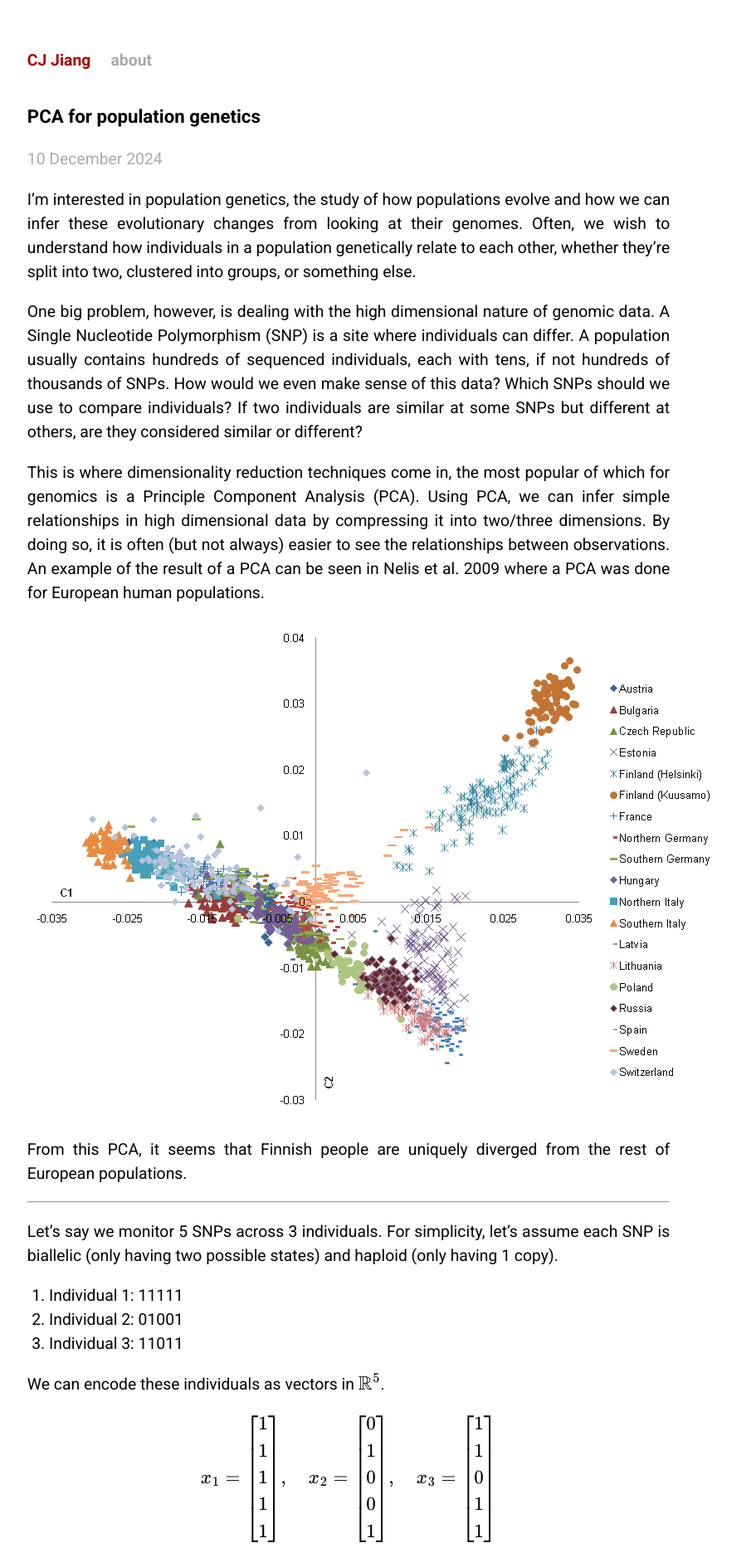
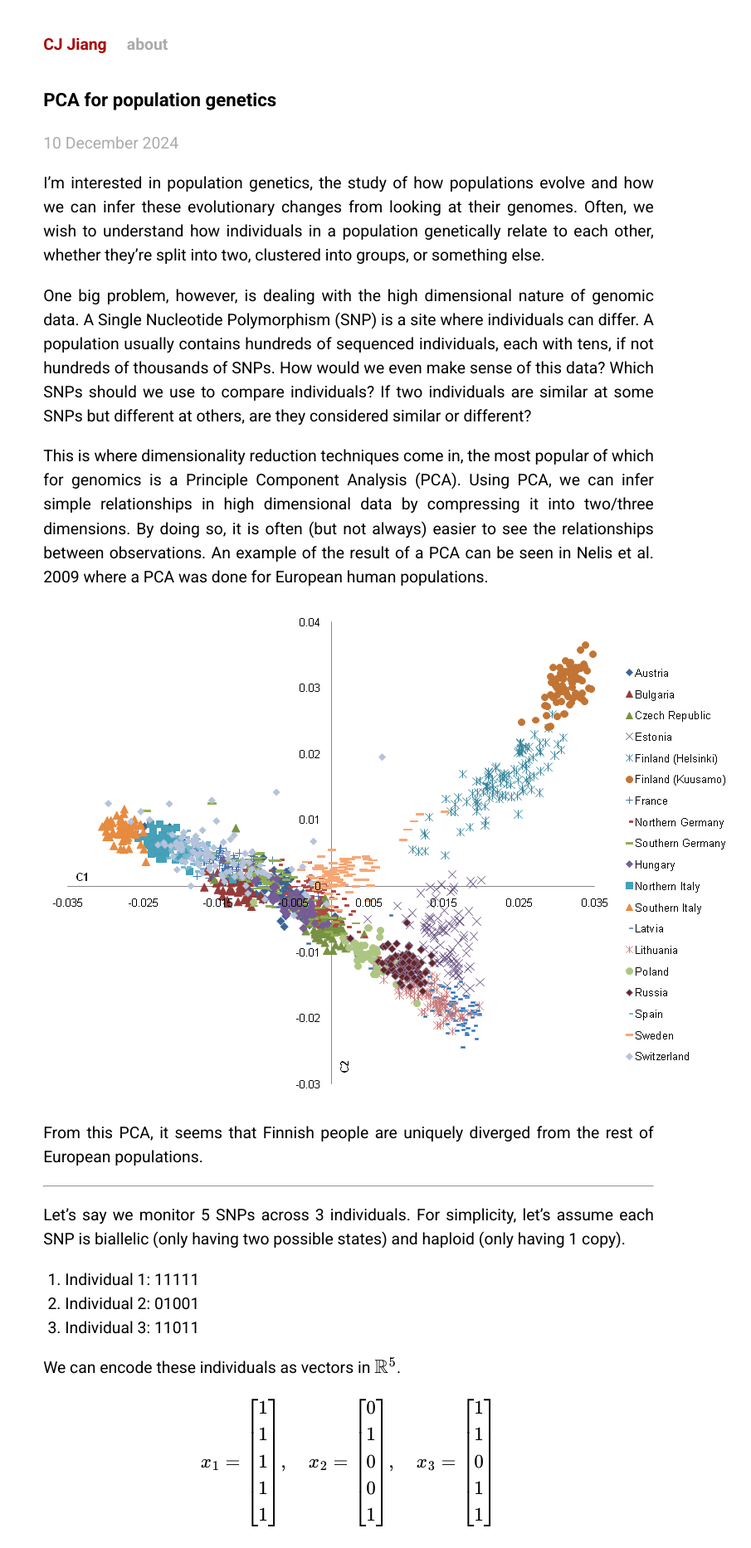
Before and after one commit to cjdjpj/cjdjpj.github.io, a Jekyll site: the page built from _posts/2024-12-10-PCA-for-popgen.md, in a window 1280 px wide. Shown: the top 1866 px of the page at 83% size, without its empty margins (220-1125 px from the left). Built offline with Jekyll 4.4.1, drawn with Linux system fonts in a browser that asks for light colours; formulas are drawn with MathJax 3; some of the changed text lies outside the part shown.

Commit message:
dynamic styling

```diff
--- a/_layouts/default.html
+++ b/_layouts/default.html
@@ -1,6 +1,7 @@
 <!DOCTYPE html>
 <html xmlns="http://www.w3.org/1999/xhtml" xml:lang="en" lang="en-us">
     <head>
+        <meta name="viewport" content="width=device-width, initial-scale=1.0">
         <meta http-equiv="content-type" content="text/html; charset=utf-8" />
         <title>{{ page.title }}</title>
         <meta name="author" content="CJ Jiang" />
@@ -43,9 +44,9 @@
             </div>
         </div>
 
-        <p class="footer-note">
-            Adapted from Tom Preston-Werner's <a href="https://github.com/jekyll/jekyll">Jekyll</a> blog.
-        </p>
+        <!-- <p class="footer-note"> -->
+        <!--     Adapted from Tom Preston-Werner's <a href="https://github.com/jekyll/jekyll">Jekyll</a> blog. -->
+        <!-- </p> -->
 
     </body>
 </html>
--- a/_layouts/post.html
+++ b/_layouts/post.html
@@ -5,4 +5,6 @@
     {{ content }}
 </div>
 
-<script src="https://cdn.mathjax.org/mathjax/latest/MathJax.js?config=TeX-AMS-MML_HTMLorMML" type="text/javascript"></script>
+<script type="text/javascript" async
+src="https://cdn.jsdelivr.net/npm/mathjax@3/es5/tex-mml-chtml.js">
+</script>
--- a/css/screen.css
+++ b/css/screen.css
@@ -1,206 +1,173 @@
 /*****************************************************************************/
-/*
-/* Common
-/*
+/* Common */
 /*****************************************************************************/
-
 html {
-    font-size: 110%;
+    height: 100%;
+    font-size: 1.1em;
 }
-
-
-/* Global Reset */
-
+body {
+    display: flex;
+    flex-direction: column;
+    min-height: 100vh;
+    background-color: white;
+    font: 1em 'Roboto', sans-serif;
+    text-align: center;
+    margin: 0;
+    padding: 0;
+}
 * {
     margin: 0;
     padding: 0;
 }
-
-html, body {
-    height: 100%;
+h1, h2, h3, h4, h5, h6 {
+    font-size: 1em;
 }
-
-body {
-    background-color: white;
-    font-size: 1rem;
-    font-family: 'Roboto', sans-serif;
-    text-align: center;
-}
-
-h1, h2, h3, h4, h5, h6 {
-    font-size: 100%;
-}
-
 p {
     margin: 1em 0;
 }
-
 a {
     color: #00a;
+    text-decoration: none;
 }
-
 a:hover {
     color: black;
 }
-
 a:visited {
     color: #a0a;
 }
-
 table {
-    font-size: inherit;
-    font: 100%;
+    font: inherit;
 }
-
 blockquote {
     padding: 0.05em 1em;
     border-left: 4px solid #ccc;
     color: #555;
     background-color: #f9f9f9;
 }
-
 /*****************************************************************************/
-/*
-/* Home
-/*
+/* Home */
 /*****************************************************************************/
-
 ul.posts {
-    list-style-type: none;
+    list-style: none;
     margin-bottom: 2em;
 }
-
 ul.posts li {
     line-height: 1.75em;
 }
-
 ul.posts span {
     color: #aaa;
-    font-family: "IBM Plex Mono", Monospace;
-    font-size: 80%;
+    font: 0.8em "IBM Plex Mono", monospace;
 }
-
 /*****************************************************************************/
-/*
-/* Site
-/*
+/* Site */
 /*****************************************************************************/
-
 .site {
-    font-size: 110%;
+    flex: 1;
+    padding-top: 2em;
+    display: flex;
+    flex-direction: column;
+    justify-content: center;
+    max-width: 40em;
+    margin: 0 auto;
+    font-size: 1.1em;
+    line-height: 1.5em;
     text-align: justify;
-    width: 40em;
-    margin: 3em auto 2em auto;
-    line-height: 1.5em;
+    width: 100%;
+    padding-left: 1em;
+    padding-right: 1em;
+    box-sizing: border-box;
 }
-
 .title {
     color: #a00;
     font-weight: bold;
     margin-bottom: 2em;
 }
-
-.site .title a {
+.title a {
     color: #a00;
-    text-decoration: none;
 }
-
-.site .title a:hover {
+.title a:hover {
     color: black;
 }
-
-.site .title a.extra {
+.title a.extra {
     color: #aaa;
-    text-decoration: none;
     margin-left: 1em;
 }
-
-.site .title a.extra:hover {
+.title a.extra:hover {
     color: black;
 }
-
 .site .meta {
     color: #aaa;
 }
-
-.site .footer {
-    font-size: 80%;
+.footer {
+    font-size: 0.8em;
     color: #666;
     border-top: 4px solid #eee;
-    margin-top: 2em;
+    margin-top: auto;
+    padding-bottom: 2em;
+    padding-left: 1em;
+    padding-right: 1em;
     overflow: hidden;
+    display: flex;
+    flex-wrap: wrap;
+    justify-content: space-between;
+    align-items: center;
+    box-sizing: border-box;
 }
-
-.site .footer .contact {
+.footer .contact {
     float: left;
     margin-right: 3em;
 }
-
-.site .footer .contact a {
+.footer .contact a {
     color: #8085C1;
 }
-
-.site .footer .rss {
+.footer .rss {
+    float: right;
     margin-top: 1.1em;
-    margin-right: -.2em;
-    float: right;
+    margin-right: -0.2em;
 }
-
-.site .footer .rss img {
+.footer .rss img {
     border: 0;
 }
-
 .footer-note {
     color: #888;
     font-size: 0.65em;
     text-align: center;
     margin-top: 50px;
 }
-
 /*****************************************************************************/
-/*
-/* Posts
-/*
+/* Posts */
 /*****************************************************************************/
-
-#post {
-
+#post pre,
+#post code {
+    background-color: #eef;
+    border: 1px solid #ddd;
 }
-
-/* standard */
-
 #post pre {
-    border: 1px solid #ddd;
-    background-color: #eef;
-    padding: 0 .4em;
+    padding: 0 0.4em;
+    overflow-x: auto;
 }
-
+#post code {
+    font-size: 0.85em;
+    padding: 0 0.2em;
+    word-wrap: break-word;
+}
+#post pre code {
+    border: none;
+}
 #post ul,
 #post ol {
     margin-left: 1.35em;
 }
-
-#post code {
-    border: 1px solid #ddd;
-    background-color: #eef;
-    font-size: 85%;
-    padding: 0 .2em;
-}
-
-#post pre code {
-    border: none;
-}
-
-
 #post h1 {
-    font-size: 115%;
+    font-size: 1.15em;
     margin-bottom: 1em;
 }
-
 #post h2 {
-    font-size: 105%;
+    font-size: 1.05em;
 }
-
-#post h3, h4, h5, h6 {
-    font-size: 100%;
+#post h3,
+#post h4,
+#post h5,
+#post h6 {
+    font-size: 1em;
 }
```
Also changed, not shown: other parts of _layouts/default.html (+1 -1 lines).
